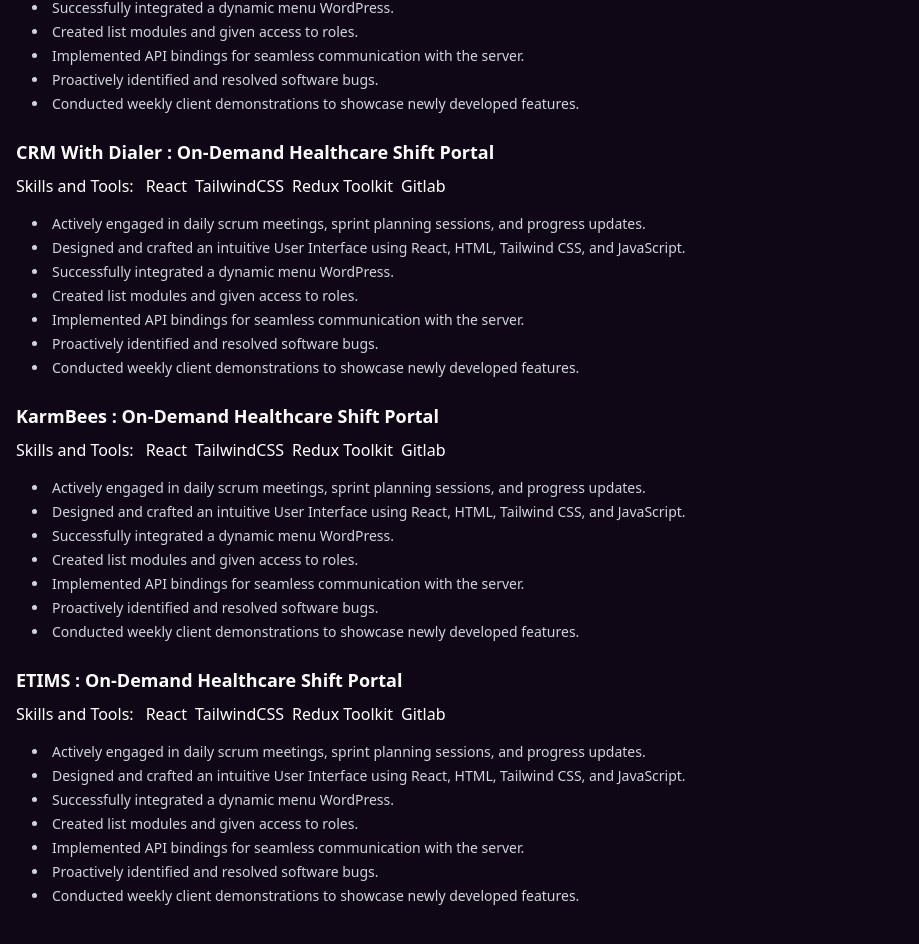
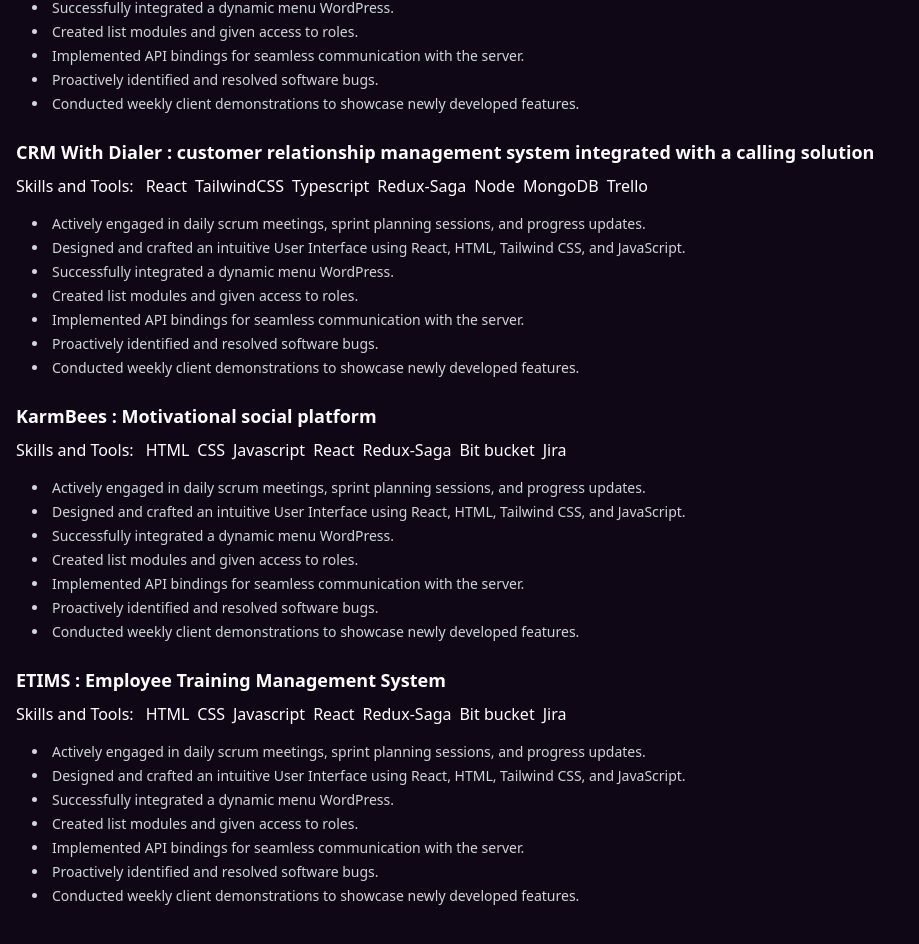
Before and after one commit to parthdave2002/Parth-Portfolio, a React (Vite) app: page /project in a window 1280 px wide. Shown: the part 634-1578 px from the top of the page, without its empty margins (0-919 px from the left). Built offline with nearby package versions, Linux system fonts and the light colour scheme.

Commit message:
update projects

```diff
--- a/src/Component/Project/ProjectPage.tsx
+++ b/src/Component/Project/ProjectPage.tsx
@@ -134,7 +134,7 @@
     projects: [
       {
         name: "Purple PRN : On-Demand Healthcare Shift Portal",
-        skills: ["React", "TailwindCSS", "Redux Toolkit", "Gitlab"],
+        skills: ["React", "Typescript", "TailwindCSS", "Redux Toolkit", "Gitlab"],
         points: [
           "Actively engaged in daily scrum meetings, sprint planning sessions, and progress updates.",
           "Designed and crafted an intuitive User Interface using React, HTML, Tailwind CSS, and JavaScript.",
@@ -147,7 +147,7 @@
       },
       {
         name: "DateBook AI : Online Dating Application",
-         skills: ["React", "TailwindCSS", "Redux Toolkit", "Gitlab"],
+         skills: ["React", "Typescript", "TailwindCSS", "Redux Toolkit", "Gitlab"],
         points: [
           "Actively engaged in daily scrum meetings, sprint planning sessions, and progress updates.",
           "Designed and crafted an intuitive User Interface using React, HTML, Tailwind CSS, and JavaScript.",
@@ -159,8 +159,8 @@
         ]
       },
       {
-        name: "CRM With Dialer : On-Demand Healthcare Shift Portal",
-         skills: ["React", "TailwindCSS", "Redux Toolkit", "Gitlab"],
+        name: "CRM With Dialer : customer relationship management system integrated with a calling solution",
+         skills: ["React", "TailwindCSS", "Typescript", "Redux-Saga", "Node" , "MongoDB", "Trello"],
         points: [
           "Actively engaged in daily scrum meetings, sprint planning sessions, and progress updates.",
           "Designed and crafted an intuitive User Interface using React, HTML, Tailwind CSS, and JavaScript.",
@@ -172,8 +172,8 @@
         ]
       },
       {
-        name: "KarmBees : On-Demand Healthcare Shift Portal",
-         skills: ["React", "TailwindCSS", "Redux Toolkit", "Gitlab"],
+        name: "KarmBees : Motivational social platform",
+         skills: [ "HTML", "CSS", "Javascript", "React", "Redux-Saga", "Bit bucket", "Jira"],
         points: [
           "Actively engaged in daily scrum meetings, sprint planning sessions, and progress updates.",
           "Designed and crafted an intuitive User Interface using React, HTML, Tailwind CSS, and JavaScript.",
@@ -185,8 +185,8 @@
         ]
       },
       {
-        name: "ETIMS : On-Demand Healthcare Shift Portal",
-         skills: ["React", "TailwindCSS", "Redux Toolkit", "Gitlab"],
+        name: "ETIMS : Employee Training Management System",
+         skills: ["HTML", "CSS", "Javascript", "React", "Redux-Saga", "Bit bucket", "Jira"],
         points: [
           "Actively engaged in daily scrum meetings, sprint planning sessions, and progress updates.",
           "Designed and crafted an intuitive User Interface using React, HTML, Tailwind CSS, and JavaScript.",
--- a/src/Component/Testimonial/Testimonial.tsx
+++ b/src/Component/Testimonial/Testimonial.tsx
@@ -27,7 +27,7 @@
     message:
       "Very professional and excellent support throughout the project. Very professional and excellent support throughout the project. Very professional and excellent support throughout the project.",
     rating: 4,
-    image: "https://randomuser.me/api/portraits/women/44.jpg",
+    image: "https://randomuser.me/api/portraits/men/28.jpg",
   },
   {
     id: 3,
@@ -36,7 +36,7 @@
     message:
       "The quality exceeded my expectations. Fantastic job! The quality exceeded my expectations. Fantastic job! The quality exceeded my expectations. Fantastic job!",
     rating: 5,
-    image: "https://randomuser.me/api/portraits/men/28.jpg",
+     image: "https://randomuser.me/api/portraits/women/44.jpg",
   },
   {
     id: 4,
@@ -45,7 +45,7 @@
     message:
       "Great communication and results delivered on time. Great communication and results delivered on time. Great communication and results delivered on time.",
     rating: 4,
-    image: "https://randomuser.me/api/portraits/women/65.jpg",
+    image: "https://randomuser.me/api/portraits/men/11.jpg",
   },
   {
     id: 5,
@@ -71,18 +71,10 @@
     date: "Project Manager",
     message:
       "Top-notch service! Very happy with how everything turned out. Will hire again.",
-    rating: 4,
-    image: "https://randomuser.me/api/portraits/men/11.jpg",
-  },
-  {
-    id: 8,
-    name: "Gopal Patel",
-    date: "Project Manager",
-    message:
-      "The entire process was smooth and professional. Exceeded my expectations!",
     rating: 5,
-    image: "https://randomuser.me/api/portraits/women/45.jpg",
-  },
+    image: "https://randomuser.me/api/portraits/women/65.jpg",
+
+  }
 ];
 
 const Testimonial: React.FC = () => {
@@ -133,7 +125,7 @@
         <motion.h2 initial={{ opacity: 0, y: -50 }} animate={mounted ? { opacity: 1, y: 0 } : {}} transition={{ duration: 0.8 }} className="bg-gradient-to-r from-indigo-500 via-purple-400 to-pink-400 text-transparent bg-clip-text text-5xl font-bold text-center" > Testimonials</motion.h2>
 
         <div className={`flex justify-center transition-all duration-1000 ease-in-out will-change-transform will-change-opacity min-h-[380px] max-h-[380px] ${mounted ? 'translate-y-0 opacity-100 scale-100' : 'translate-y-16 opacity-0 scale-95'}`}>
-          <div key={testimonials[currentIndex].id} className={`px-4 flex-shrink-0 w-full sm:w-3/4 md:w-2/3 lg:w-1/3 snap-center transition-all duration-500 ease-in-out ${fade ? 'opacity-100 scale-100' : 'opacity-0 scale-95'}`} >
+          <div key={testimonials[currentIndex].id} className={`px-4 flex-shrink-0 w-full md:w-[40rem] snap-center transition-all duration-500 ease-in-out ${fade ? 'opacity-100 scale-100' : 'opacity-0 scale-95'}`} >
             <div className="bg-[#1c1425] text-white rounded-2xl shadow-lg p-6 sm:p-8 h-full">
               <div className="flex flex-col items-center text-center">
                 <img src={testimonials[currentIndex].image} alt={testimonials[currentIndex].name} className="w-20 h-20 rounded-full object-cover border-2 border-indigo-500 mb-4" />
--- a/src/Component/dashboard/dashboard.tsx
+++ b/src/Component/dashboard/dashboard.tsx
@@ -75,7 +75,7 @@
         >
           <div className="lg:flex justify-around px-[2rem] w-full max-w-6xl">
             {[
-              { number: "03", text: "Years of Experience" },
+              { number: "03 +", text: "Years of Experience" },
               { number: "05", text: "Projects Completed" },
               { number: "02", text: "Current Project" },
             ].map((stat, idx) => (
```
